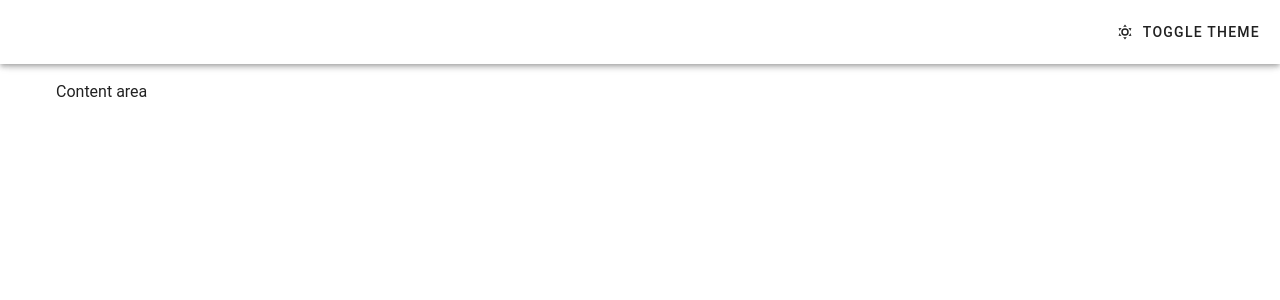
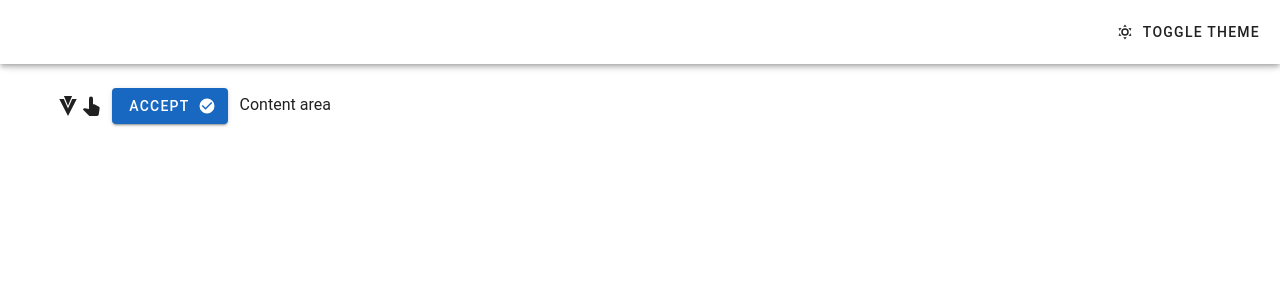
Before and after one commit to thitiphong18/Lab4, a Vue app: page / in a window 1280 px wide. Shown: the top 300 px of the page. Built offline with nearby package versions, Linux system fonts and the light colour scheme.

Commit message:
Update 2

```diff
--- a/src/App.vue
+++ b/src/App.vue
@@ -11,14 +11,28 @@
     </v-app-bar>
 
     <v-main>
-      <v-container>Content area</v-container>
+      <v-container>
+        <v-icon :icon="mdiVuetify"></v-icon>
+        <v-icon :icon="mdiCursorPointer"></v-icon>
+        <v-btn class="ma-2" color="primary">
+          Accept
+          <v-icon end :icon="mdiCheckboxMarkedCircle"></v-icon>
+        </v-btn>
+        Content area</v-container
+      >
     </v-main>
   </v-app>
 </template>
 
 <script setup lang="ts">
 import { ref } from "vue";
-import { mdiWeatherSunny, mdiWeatherNight } from "@mdi/js";
+import {
+  mdiWeatherSunny,
+  mdiWeatherNight,
+  mdiCursorPointer,
+  mdiVuetify,
+  mdiCheckboxMarkedCircle,
+} from "@mdi/js";
 const theme = ref("light");
 
 function onClick() {
```
